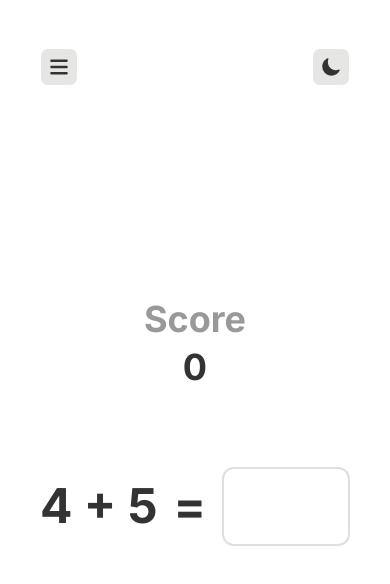
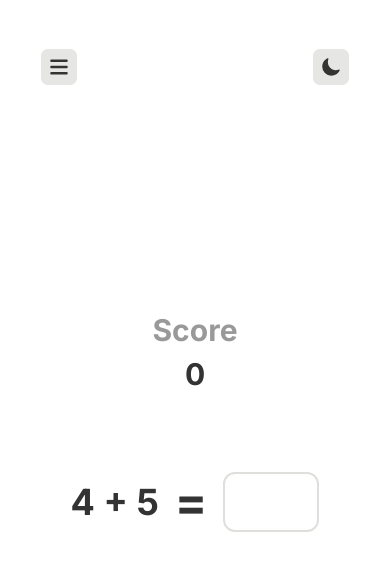
Before and after one commit to Loki6946/Math-game, a React (Vite) app: page / in a window 390 px wide. Shown: the top 584 px of the page. Built offline with nearby package versions, Linux system fonts and the light colour scheme.

Commit message:
fixed minor changes

```diff
--- a/src/App.jsx
+++ b/src/App.jsx
@@ -6,7 +6,6 @@ import "./index.css";
 function App() {
   const [difficulty, setDifficulty] = useState("easy");
   const [gamemode, setGamemode] = useState("addition");
-  const [isRandomMode, setIsRandomMode] = useState(false);
 
   const [isVisible, setIsVisible] = useState(false);
   const [dark, setDark] = useState(false);
@@ -19,7 +18,6 @@ function App() {
     <div>
       <Navbar
         navbar={{ isVisible, setIsVisible, toggleNavbar }}
-        theme={{dark, setDark}}
         options={{ setDifficulty, setGamemode }}
       />
       <Main
--- a/src/components/Main.jsx
+++ b/src/components/Main.jsx
@@ -106,17 +106,17 @@ function Main({ navbar, theme, options }) {
         {theme.dark && <IoSunny size={20} />}
         {!theme.dark && <IoMoon size={20} />}
       </button>
-      <div className="flex flex-col justify-center items-center gap-20">
-        <p className="flex flex-col items-center gap-2 font-bold text-4xl text-foreground-dm">
+      <div className="flex flex-col justify-center items-center gap-20 mx-2">
+        <p className="flex flex-col items-center gap-2 font-bold text-3xl text-foreground-dm">
           Score <span className="text-foreground dark:text-dark-foreground">{score}</span>
         </p>
         <div className="flex justify-center items-center gap-4 md:gap-8">
-          <p className="text-5xl md:text-7xl">
+          <p className="text-4xl md:text-7xl">
             {num1} {operator} {num2}
           </p>
-          <p className="text-5xl md:text-7xl">=</p>
+          <p className="text-5xl md:text-4xl">=</p>
           <input
-            className={`max-w-32 md:max-w-40 p-2 text-5xl md:text-7xl outline-none bg-foreground-lt dark:bg-dark-background border-2 border-accent-3 dark:border-dark-accent-3-dm  ${
+            className={`max-w-24 md:max-w-40 p-2 text-4xl md:text-7xl outline-none bg-foreground-lt dark:bg-dark-background border-2 border-accent-3 dark:border-dark-accent-3-dm  ${
               isWrong
                 ? "focus:border-accent-2 focus:dark:border-accent-2"
                 : "focus:border-accent-1 focus:dark:border-accent-1"
```
Also changed, not shown: src/components/Navbar.jsx (+0 -7 lines).
